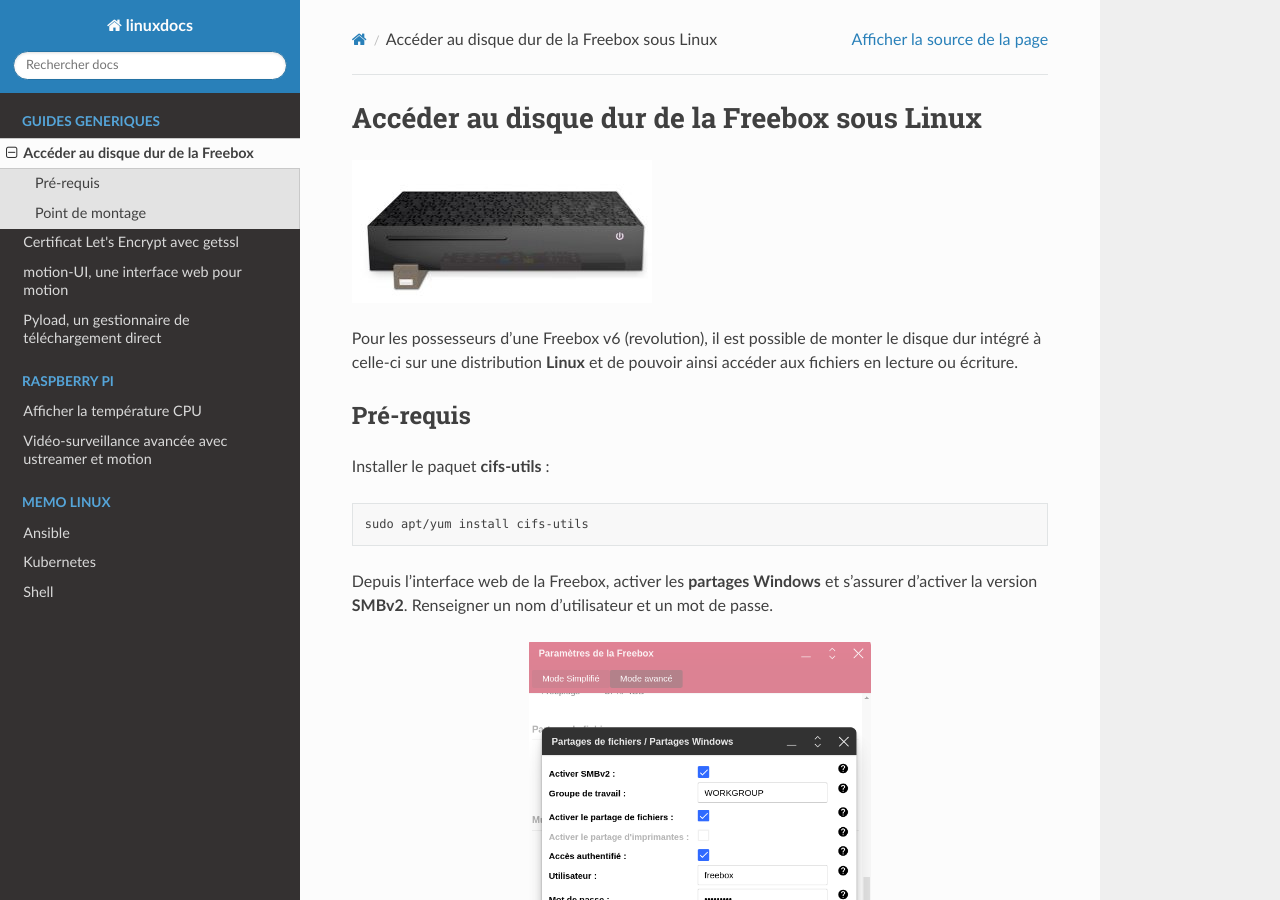
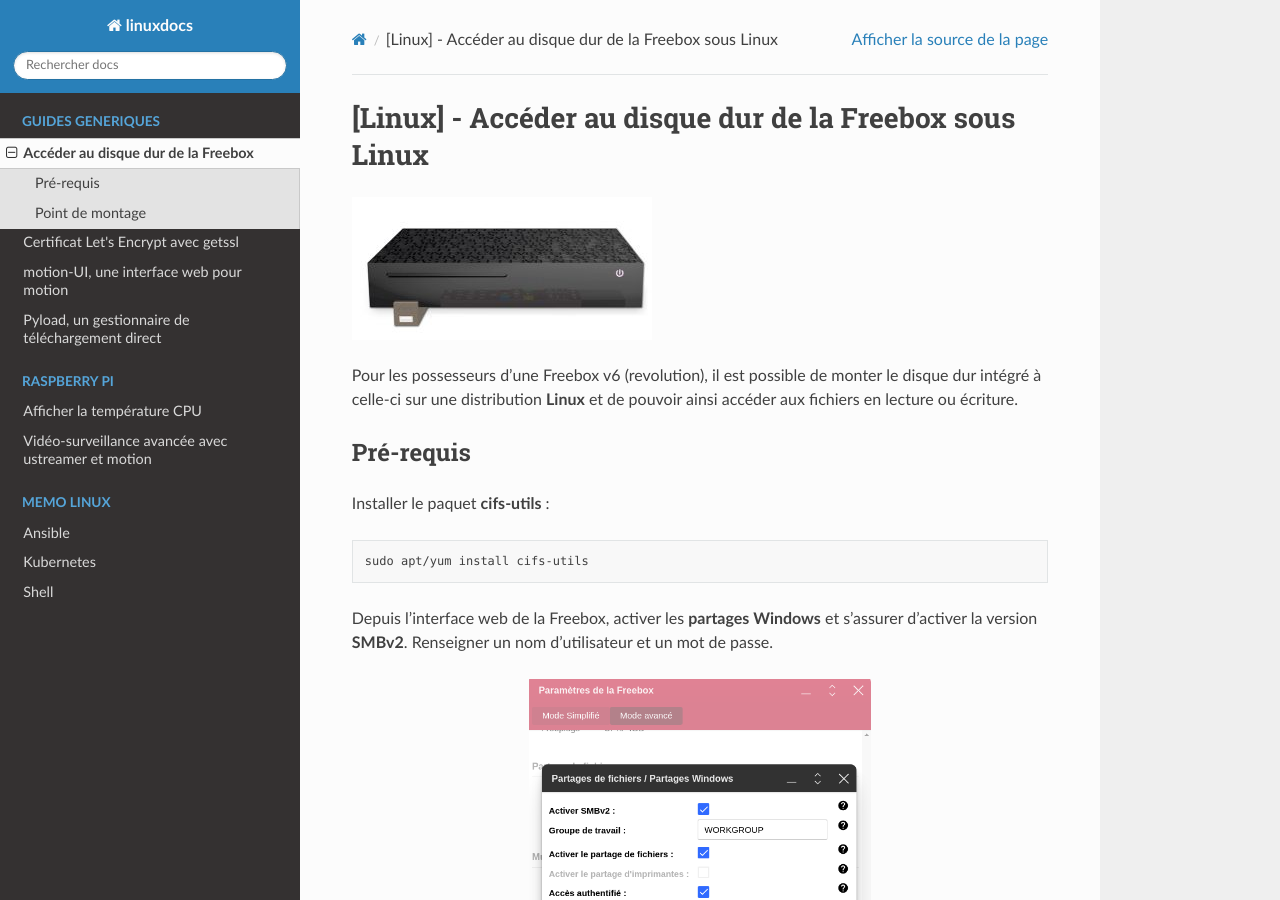
Before and after one commit to lbr38/documentation, a Sphinx documentation site: the page built from docs/source/guides/freebox.rst, in a window 1280 px wide and 900 px high. Built offline with Sphinx 7.4.7 and the Read the Docs theme 2.0.0, drawn with Linux system fonts in a browser that asks for light colours.

Commit message:
Update docs

```diff
--- a/docs/source/guides/freebox.rst
+++ b/docs/source/guides/freebox.rst
@@ -1,5 +1,5 @@
 ==============================================
-Accéder au disque dur de la Freebox sous Linux
+[Linux] - Accéder au disque dur de la Freebox sous Linux
 ==============================================
 
 .. image:: https://raw.githubusercontent.com/lbr38/documentation/main/docs/source/images/freebox/freebox.jpg
--- a/docs/source/guides/getssl.rst
+++ b/docs/source/guides/getssl.rst
@@ -1,5 +1,5 @@
 ====================================
-Certificat Let's Encrypt avec getssl
+[Linux] - Certificat Let's Encrypt avec getssl
 ====================================
 
 .. image:: https://raw.githubusercontent.com/lbr38/documentation/main/docs/source/images/getssl/letsencrypt.png
--- a/docs/source/guides/motionui.rst
+++ b/docs/source/guides/motionui.rst
@@ -1,5 +1,5 @@
 ===========================================
-Video surveillance avec motion et motion-UI
+[Linux] - Video surveillance avec motion et motion-UI
 ===========================================
 
 **Motion-UI** est une interface web (User Interface) développée pour gérer plus aisémment le fonctionnement et la configuration de **motion**, un célèbre logiciel **open-source** de détection de mouvement généralement utilisé pour faire de la vidéo surveillance.
--- a/docs/source/guides/pyload.rst
+++ b/docs/source/guides/pyload.rst
@@ -1,5 +1,5 @@
 ==================================================
-Pyload un gestionnaire de téléchargement en python
+[Linux] - Pyload un gestionnaire de téléchargement en python
 ==================================================
 
 .. image:: https://raw.githubusercontent.com/lbr38/documentation/main/docs/source/images/pyload/pyload.png
--- a/docs/source/guides/raspberrypi-temperature.rst
+++ b/docs/source/guides/raspberrypi-temperature.rst
@@ -1,5 +1,5 @@
 ===========================================
-Afficher la température CPU du Raspberry Pi
+[Raspberry Pi] - Afficher la température CPU du Raspberry Pi
 ===========================================
 
 Pour les inquiets qui souhaitent garder un œil sur la température du **Raspberry Pi**, il existe deux commandes permettant de récupérer une valeur de la part des capteurs de température.
--- a/docs/source/guides/raspberrypi-videosurveillance.rst
+++ b/docs/source/guides/raspberrypi-videosurveillance.rst
@@ -1,5 +1,5 @@
 ===================================================
-Vidéo-surveillance avancée avec ustreamer et motion
+[Raspberry Pi] - Vidéo-surveillance avancée avec ustreamer et motion
 ===================================================
 
 Introduction
```
